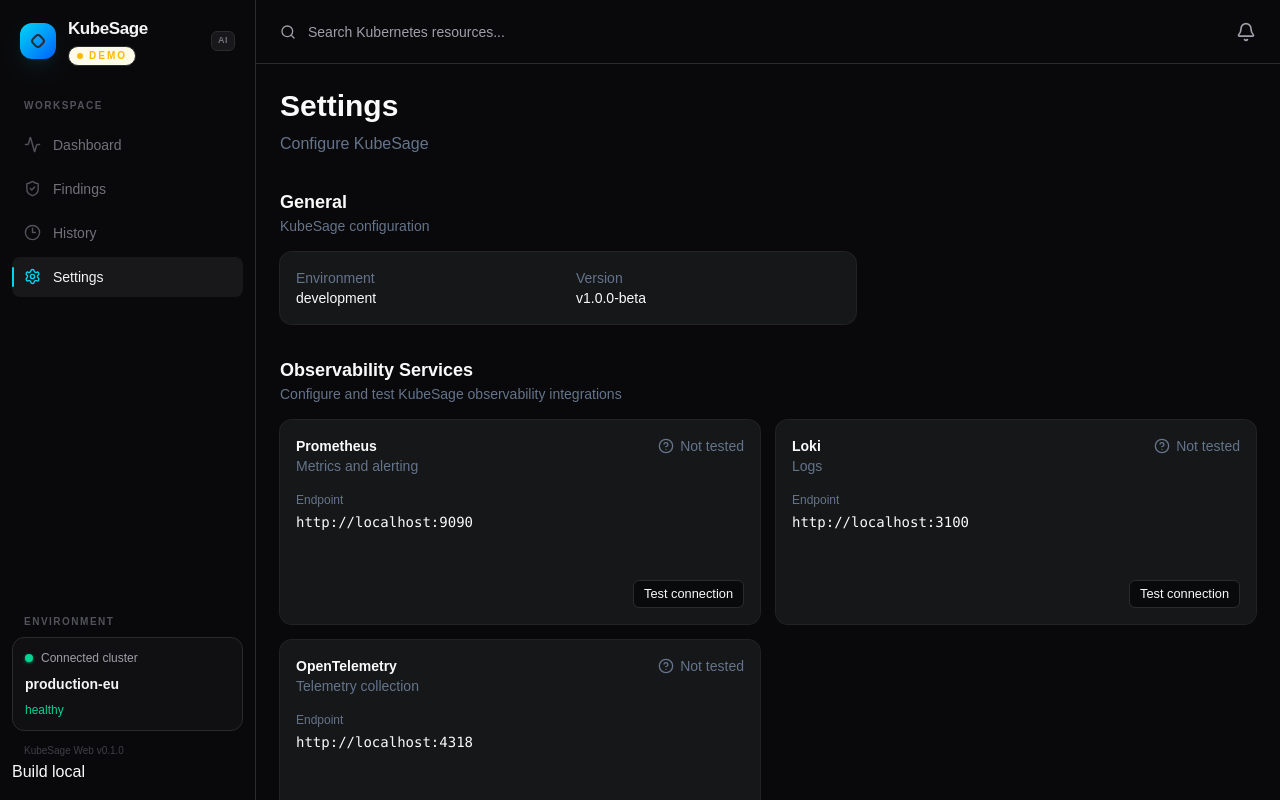
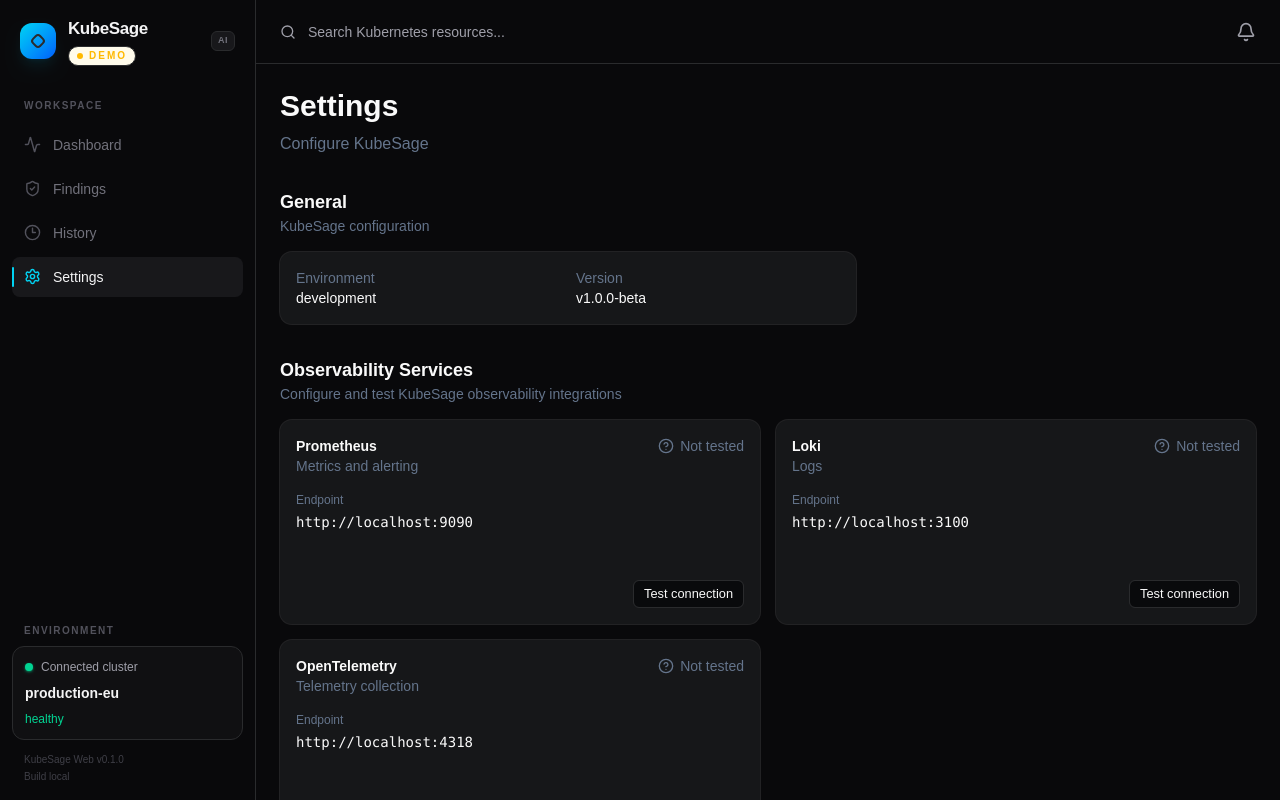
Before and after one commit to fdebar/kubesage-web, a React (Vite) app: page /kubesage-web/settings in a window 1280 px wide. Built offline with nearby package versions, Linux system fonts and the light colour scheme; no server answers.

Commit message:
refactor: nest build version within sidebar footer container for better layout consistency

```diff
--- a/src/components/layout/Sidebar.tsx
+++ b/src/components/layout/Sidebar.tsx
@@ -139,8 +139,10 @@
             <span className="text-[10px] text-zinc-600"></span>
           </div>
         </div>
-        <div className="mt-3 px-3 text-[10px] text-zinc-700">KubeSage Web v{APP_VERSION}</div>
-        <p className="mt-0.5">Build {APP_BUILD_SHA.slice(0, 7)}</p>
+        <div className="mt-3 px-3 text-[10px] text-zinc-700">
+          KubeSage Web v{APP_VERSION}
+          <p className="mt-0.5">Build {APP_BUILD_SHA.slice(0, 7)}</p>
+        </div>
       </div>
     </aside>
   );
```
